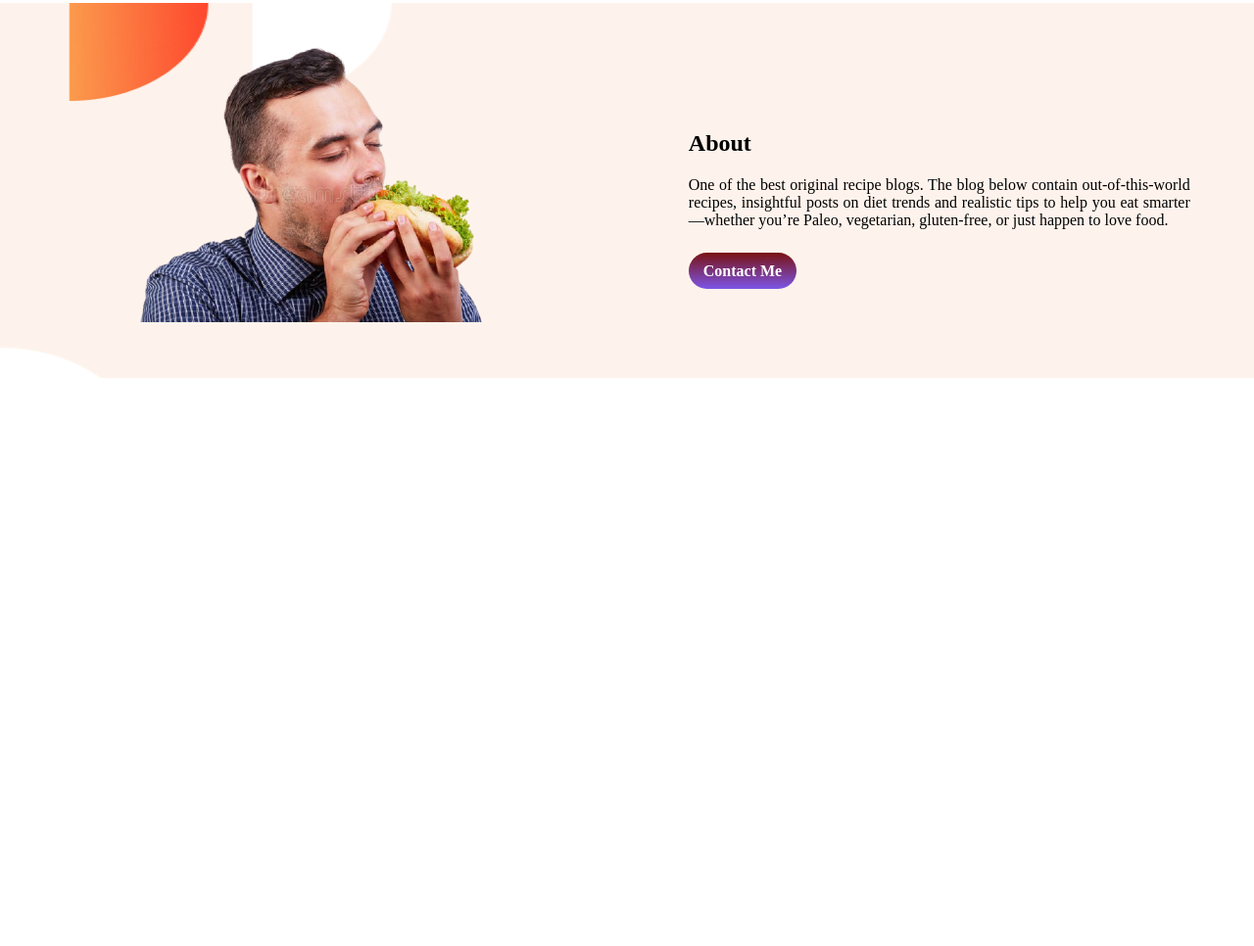
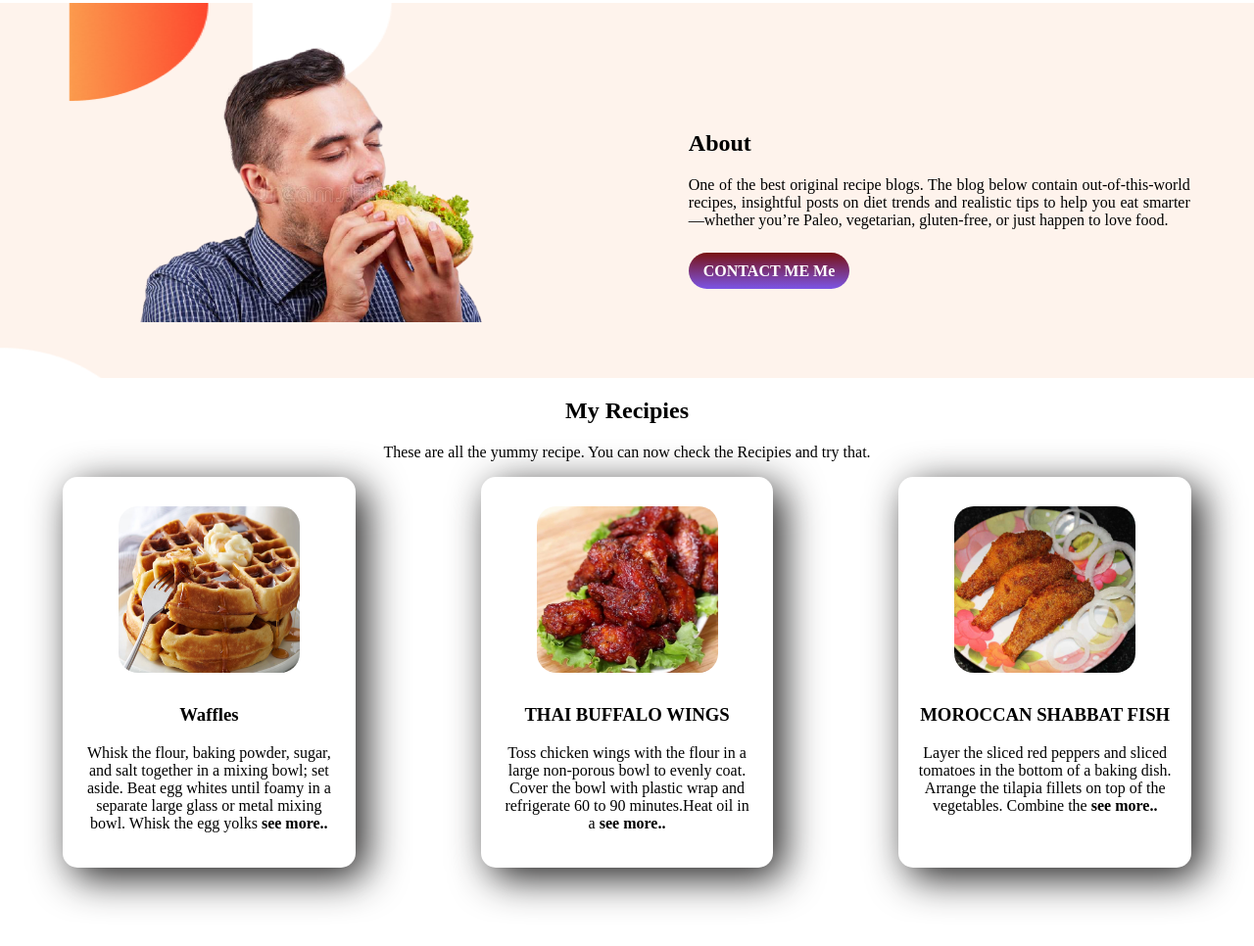
Before and after one commit to Sadiql/Food-Blog, a plain HTML site: page index.html in a window 1280 px wide. Shown: the part 594-1560 px from the top of the page at 98% size. Before the commit the page ends 980 px from the top, so only its background shows below. Drawn offline with Linux system fonts and the light colour scheme; a web font is replaced by a local one.

Commit message:
commit four

```diff
--- a/index.html
+++ b/index.html
@@ -42,7 +42,47 @@
                 gluten-free, or just happen
                 to love food.</p><br>
 
-            <a class="button" href="">Contact Me</a>
+            <a class="button" href="">CONTACT ME Me</a>
+        </div>
+    </section>
+    <section class="my_recipe">
+
+
+        <div class="recipe">
+            <h2>My Recipies</h2>
+            <p>These are all the yummy recipe. You can now check the Recipies and try that.</p>
+        </div>
+
+        <div class="my_recipe_item">
+            <div class="recipe_item">
+
+                <img src="images/waffles.jpg" alt="">
+                <h3>Waffles</h3>
+                <p>Whisk the flour, baking powder, sugar, and salt together in a mixing bowl; set aside.
+                    Beat egg whites until foamy in a separate large glass or metal mixing bowl. Whisk the egg yolks
+                    <strong>see more.. </strong>
+                </p>
+            </div>
+
+            <div class="recipe_item">
+
+                <img src="images/chiken_wings.jpg" alt="">
+                <h3>THAI BUFFALO WINGS</h3>
+                <p>Toss chicken wings with the flour in a large non-porous bowl to evenly coat.
+                    Cover the bowl with plastic wrap and refrigerate 60 to 90 minutes.Heat oil in a <strong>see more..
+                    </strong>
+                </p>
+
+            </div>
+
+            <div class="recipe_item">
+                <img src="images/fish_fry.jpg" alt="">
+                <h3>MOROCCAN SHABBAT FISH</h3>
+                <p>Layer the sliced red peppers and sliced tomatoes in the bottom of a baking dish. Arrange the tilapia
+                    fillets on top of the vegetables.
+                    Combine the <strong>see more.. </strong>
+                </p>
+            </div>
         </div>
     </section>
 
--- a/style.css
+++ b/style.css
@@ -58,3 +58,29 @@ h1{
     width: 40%;
     margin-bottom: 100px;
 }
+.recipe{
+    text-align: center;
+}
+.my_recipe_item{
+    display: flex;
+    margin-bottom: 150px;
+}
+
+.recipe_item{
+    width: 30%;
+    margin-left: 5%;
+    margin-right: 5%;
+    padding: 20px;
+    border-radius: 15px;
+    box-shadow: 10px 10px 40px rgb(29, 28, 28);
+    text-align: center;
+}
+
+.recipe_item img{
+    height: 170px;
+    width: 185px;
+    padding-left: 60px;
+    border-radius: 30px;
+    padding: 10px;
+
+}
```
Also changed, not shown: images/chiken_wings.jpg (added), images/fish_fry.jpg (added), images/waffles.jpg (added).
